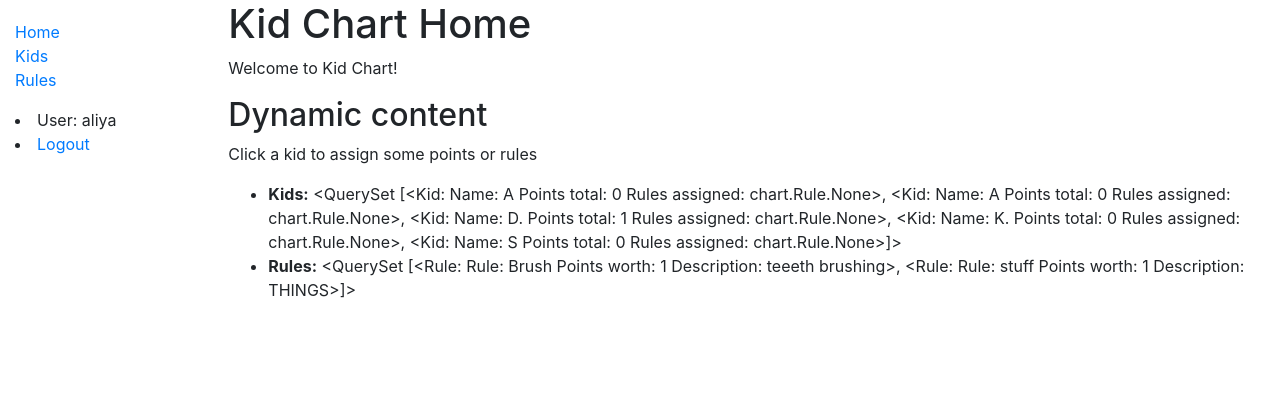
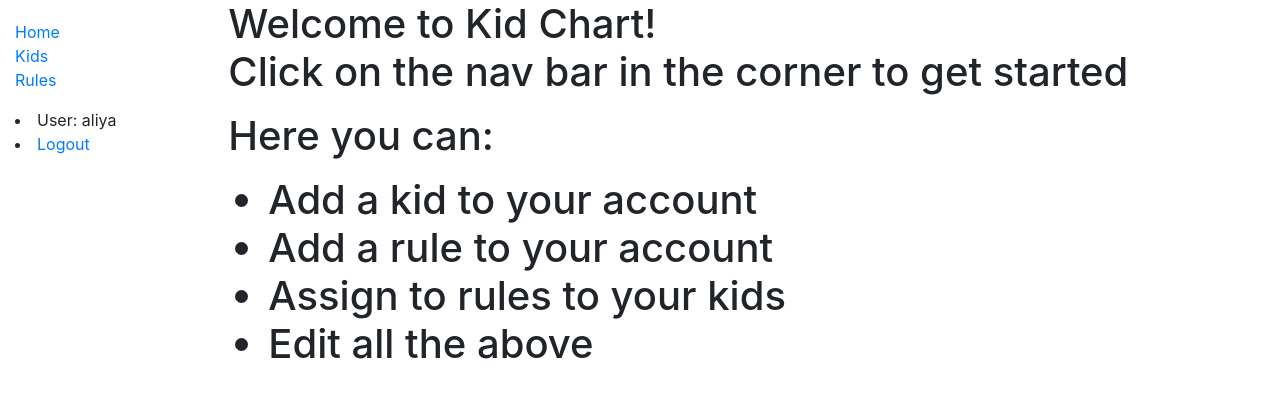
Before and after one commit to arsummers/kid-chart, a Django app: page /chart/ in a window 1280 px wide. Shown: the top 398 px of the page. Run offline with Django 3.2, Linux system fonts and the light colour scheme; a user stored in the database is signed in; data comes from the database, SQL or seed files in the repository; some libraries are stand-ins or nearby versions.

Commit message:
index update

```diff
--- a/chart/templates/index.html
+++ b/chart/templates/index.html
@@ -1,12 +1,21 @@
 {% extends "base_generic.html" %}
 
 {% block content %}
-  <h1>Kid Chart Home</h1>
-  <p>Welcome to Kid Chart!</p>
-  <h2>Dynamic content</h2>
-  <p>Click a kid to assign some points or rules</p>
+  <h1>Welcome to Kid Chart!</h1p>
+  <p>Click on the nav bar in the corner to get started</p>
+  <p>Here you can:</p>
   <ul>
-    <li><strong>Kids:</strong> {{ kids_list }}</li>
-    <li><strong>Rules:</strong> {{ rules_list }}</li>
+    <li>
+      Add a kid to your account
+    </li>
+    <li>
+      Add a rule to your account
+    </li>
+    <li>
+      Assign to rules to your kids
+    </li>
+    <li>
+      Edit all the above
+    </li>
   </ul>
 {% endblock %}
```
